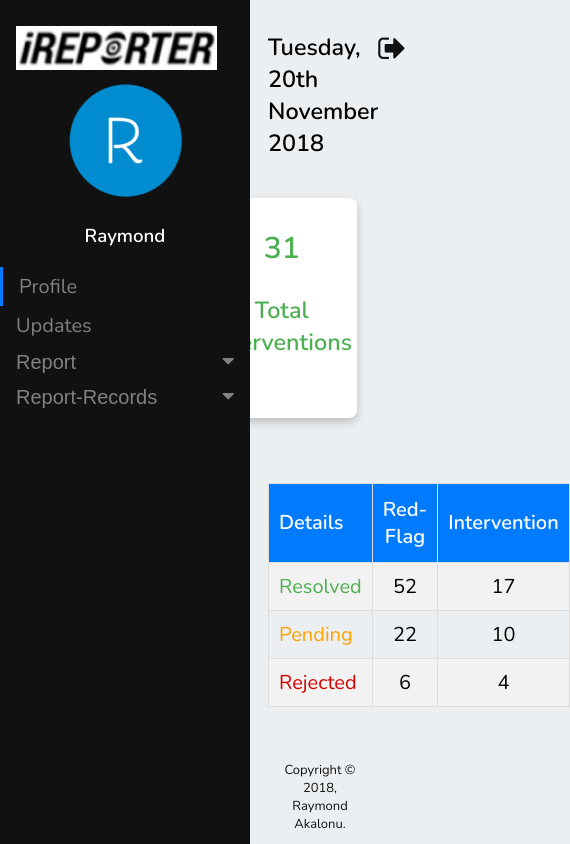
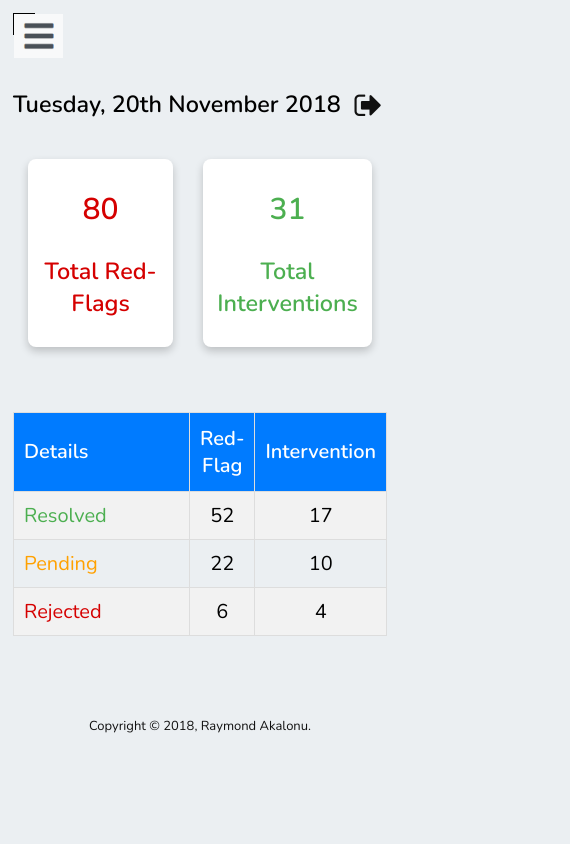
Before and after one commit to Raymond-Osy/iReporter, a website: page UI/profile.html in a window 390 px wide. Shown: the whole page, 570 px wide, since content can reach past the window. Drawn offline with nearby package versions, Linux system fonts and the light colour scheme.

Commit message:
chore(frontend): Fix responsiveness
- Add media queries

Fixes #162405268

```diff
--- a/UI/assets/css/account.css
+++ b/UI/assets/css/account.css
@@ -5,14 +5,14 @@ body {
     background-color: #EBEFF2;
 }
 .sidenav {
-    height: 100%;
-    width: 250px;
-    position: fixed;
+    height: 100vh;
+    width: 20%;
+    /* position: fixed;
     z-index: 1;
     top: 0;
-    left: 0;
+    left: 0; */
     background-color: #111;
-    overflow-x: hidden;
+    /* overflow-x: hidden; */
     padding-top: 20px;
 }
 /* Style the sidenav links and the dropdown button */
@@ -35,12 +35,17 @@ body {
 .bordeless {
     border: none;
 }
+.main-container {
+    display: flex;
+    flex-direction: row;
+}
 
 /* Main content */
 .main {
-    margin-left: 250px; /* Same as the width of the sidenav */
+    /* margin-left: 250px; Same as the width of the sidenav */
     font-size: 20px; /* Increased text to enable scrolling */
-    padding: 0px 10px;
+    padding: 0px 50px;
+    width: 80%;
 }
 .row {
     display: flex;
@@ -321,6 +326,45 @@ footer {
     bottom: 0px;
 }
 
-@media (max-width: 510px){
-
-  }
+@media (max-width: 510px) {
+    .main-container {
+        display: block;
+    }
+    .sidenav {
+        top: 0%;
+        left: 0%;
+        position: absolute;
+        display: none;
+        width: 100%;
+    }
+    .main {
+        width: 100%;
+        padding: 5px;
+    }
+    .close {
+        font-size: 15px;
+        font-weight: bold;
+        height: 10px;
+        width: 10px;
+        color: #fff;
+        position: relative;
+        left: 92%;
+        cursor: pointer;
+    }
+    .hams {
+        display: inline-block;
+        font-weight: bold;
+        position: relative;
+        cursor: pointer;
+        width: 20px;
+        height: 20px;
+        border: 1px solid #000;
+    }
+    .hams>span {
+        display: block;
+        font-size: 15px;
+        height: 6px;
+        width: 20px;
+        color: #fff;
+    }
+}
--- a/UI/profile.html
+++ b/UI/profile.html
@@ -12,9 +12,11 @@
     </head>
 
     <body>
+        <div class="main-container">
             <div class="sidenav">
-            <div class ="img-center"><a href="index.html"><img src="assets/img/logo1 - Copy.png" ></a></div>
-            <div class ="img-center">
+                <span class="close">X</span>
+                <div class="img-center"><a href="index.html"><img src="assets/img/logo1 - Copy.png" ></a></div>
+                <div class="img-center">
                     <img src="assets/img/ilogo3.png" class="img-round" >
                     <h3>Raymond</h3>
                 </div>
@@ -35,10 +37,14 @@
                     <a href="record-Red-Flag.html">Red-Flag</a>
                     <a href="record-intervention.html">Intervention</a>
                 </div>
-
             </div>
 
             <div class="main">
+                <div class="hams">
+                    <a href="#">
+                        <img src="assets/img/toggle.png">
+                    </a>
+                </div>
                 <div class="row">
                     <div class="col-90">
                         <h3>Tuesday, 20th November 2018</h3>
@@ -85,6 +91,7 @@
                     <p>Copyright &copy; 2018, Raymond Akalonu.</p>
                 </footer>
             </div>
+        </div>
         <script src="assets/js/index.js"></script>
     </body>
 </html>
```
Also changed, not shown: UI/assets/img/toggle.png (added), UI/assets/img/toggler.png (added). Lines whose indentation alone changed are shown as unchanged.
